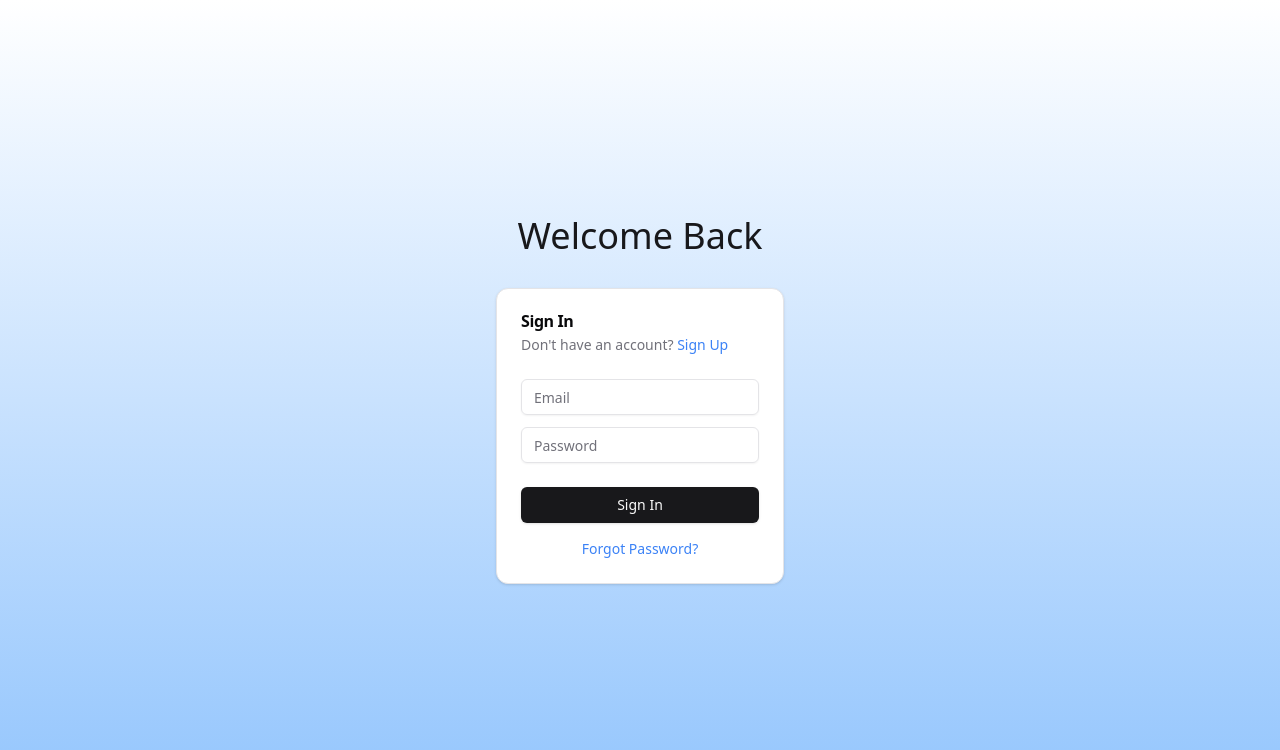
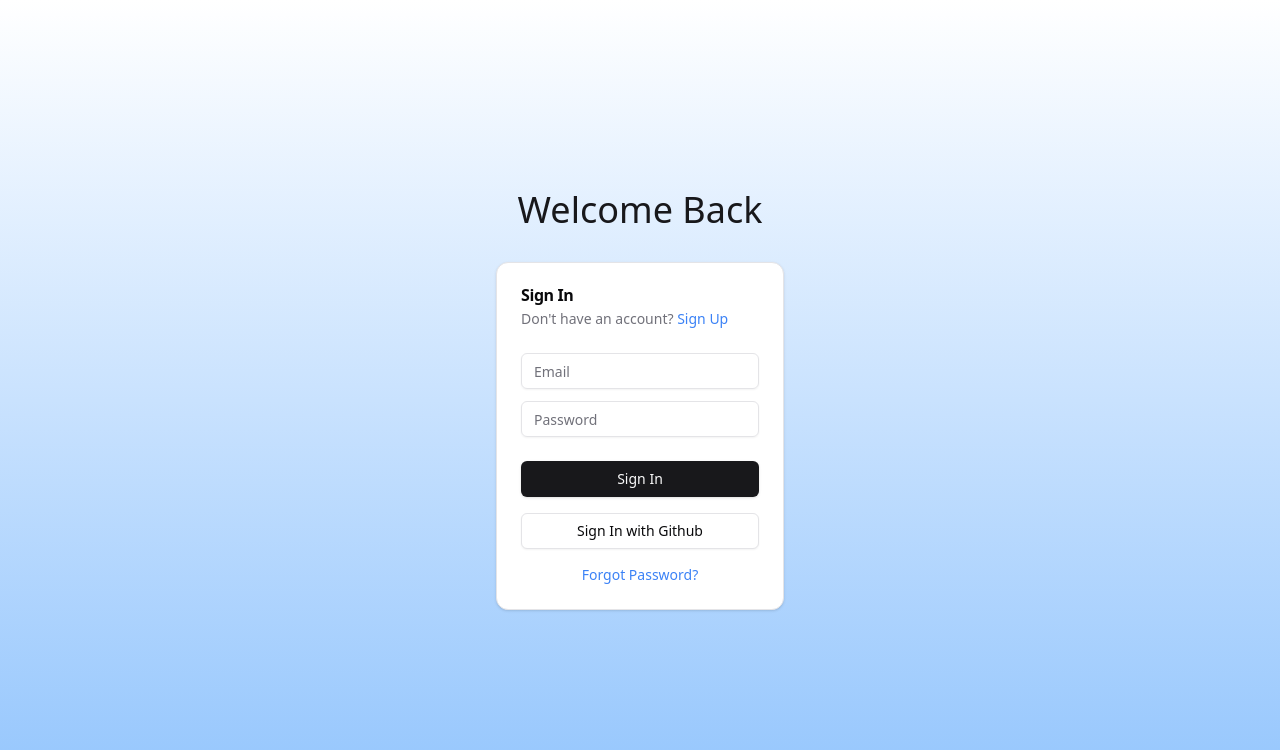
Before and after one commit to decision-labs/geobase-blueprint-shareable-maps-nextjs, a Next.js app: page /sign-in in a window 1280 px wide. Shown: the top 750 px of the page. Built offline with nearby package versions, Linux system fonts and the light colour scheme; no server answers.

Commit message:
Updated toolbar and added github sign in button.

```diff
--- a/components/views/toolbar.tsx
+++ b/components/views/toolbar.tsx
@@ -13,22 +13,24 @@ export function Toolbar() {
 	if (!mapProject) return null;
 
 	return (
-		<div className="absolute flex items-center justify-between max-w-full w-fit h-8 bottom-0 left-1/2 -translate-x-1/2 py-2 px-3 rounded-t-3xl bg-white/30 dark:bg-zinc-600/30 backdrop-blur-md border border-transparent dark:border-zinc-700/50 shadow-xl z-50 text-5xl">
+		<div className="absolute flex items-center justify-between max-w-full w-fit h-16 bottom-3 left-1/2 -translate-x-1/2 py-2 px-3 rounded-full bg-white/30 dark:bg-zinc-600/30 backdrop-blur-md border border-transparent dark:border-zinc-700/50 shadow-xl z-50 text-3xl">
 			{tools.map(({ icon, tool }) => (
+				<div key={tool} className="relative flex flex-col items-center">
 					<button
-					key={tool}
 						onClick={() => {
 							if (mapController) mapController.setSelectedTool(tool);
 						}}
 						className={cn(
-						"py-3 px-4 transition focus:outline-none",
-						mapController && mapController.selectedTool === tool
-							? "-translate-y-5"
-							: "hover:-translate-y-3",
+							"py-3 px-4 transition-[margin] focus:outline-none hover:opacity-80",
+							mapController && mapController.selectedTool === tool ? "-mt-3" : "",
 						)}
 					>
 						{icon}
 					</button>
+					{mapController && mapController.selectedTool === tool && (
+						<div className="absolute bottom-0.5 w-4 h-1 rounded-md bg-current opacity-50" />
+					)}
+				</div>
 			))}
 		</div>
 	);
--- a/pages/maps/[id].tsx
+++ b/pages/maps/[id].tsx
@@ -13,20 +13,6 @@ export default function MapPage() {
 	const [loadingMessage, setLoadingMessage] = useState("Looking for your map project...");
 	const [isFirstLoad, setIsFirstLoad] = useState(true);
 	const isLoading = useRef(true);
-
-	const updateMapProject = async (project: MapProject) => {
-		let { data, error } = await geobase.supabase.from("smb_map_projects").update(project).eq("uuid", project.uuid);
-
-		if (error) {
-			console.error(error);
-			toast({
-				description: <span className="text-red-500">Failed to update project.</span>,
-			});
-			return;
-		}
-
-		console.log("Project updated");
-	};
 
 	const fetchMapProject = async (uuid: string) => {
 		isLoading.current = true;
--- a/pages/sign-in.tsx
+++ b/pages/sign-in.tsx
@@ -14,6 +14,25 @@ export default function SignIn() {
 	const [errorMessage, setErrorMessage] = useState("");
 	const [isLoading, setIsLoading] = useState(false);
 	const geobase = useGeobase();
+
+	async function signInWithGithub() {
+		setErrorMessage("");
+		setIsLoading(true);
+
+		const { data, error } = await geobase.supabase.auth.signInWithOAuth({
+			provider: "github",
+			options: {
+				redirectTo: `http://127.0.0.1:3001/`,
+			},
+		});
+
+		setIsLoading(false);
+
+		if (error) {
+			setErrorMessage(error.message);
+			return;
+		}
+	}
 
 	async function handleSubmit(e: React.FormEvent<HTMLFormElement>) {
 		setErrorMessage("");
@@ -81,6 +100,14 @@ export default function SignIn() {
 									{isLoading ? <Spinner className="opacity-50" /> : null}
 									Sign In
 								</Button>
+								<Button
+									variant={"outline"}
+									className="w-full gap-2"
+									onClick={signInWithGithub}
+									disabled={isLoading}
+								>
+									Sign In with Github
+								</Button>
 								<Link
 									href="/reset-password"
 									className="text-blue-500 text-sm text-center hover:underline"
```
Also changed, not shown: 1 other file (tests, documents, lock files or other folders). Lines whose indentation alone changed are shown as unchanged.
